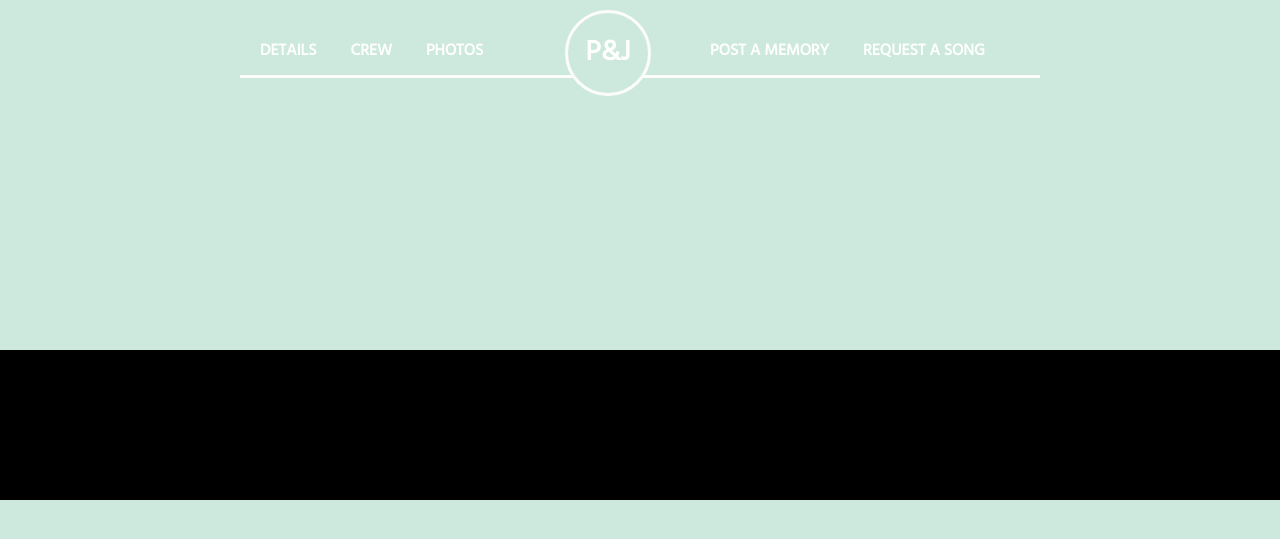
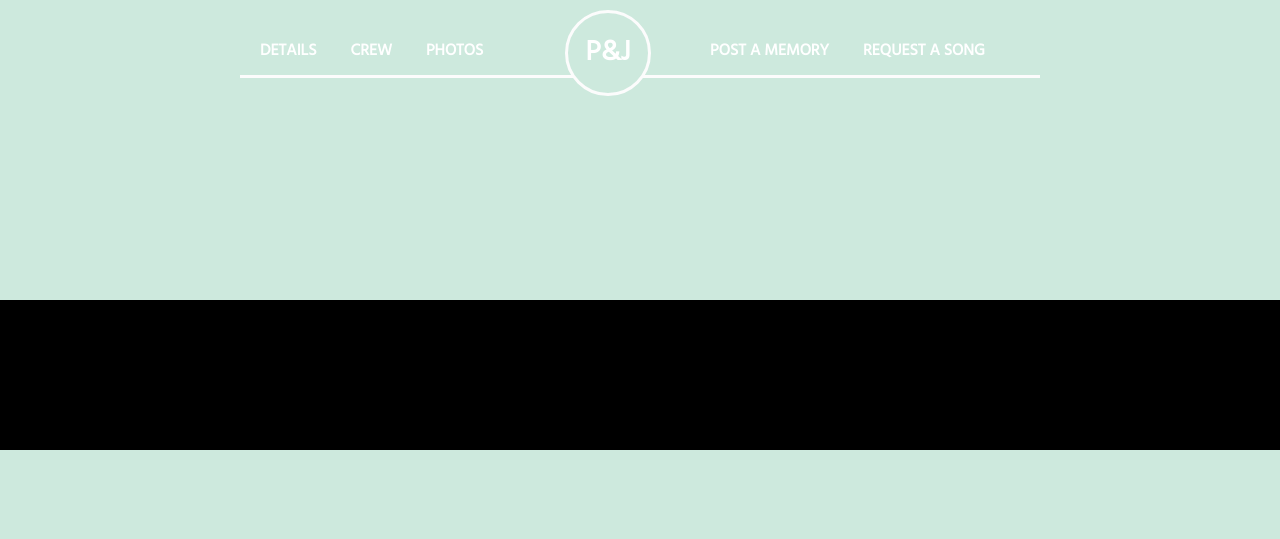
Before and after one commit to phyllisandjohn/phyllisandjohn.github.io, a Jekyll site: the page built from _posts/2016-01-17-post.md, in a window 1280 px wide. Shown: the top 539 px of the page. Built offline with Jekyll 4.4.1, drawn with Linux system fonts in a browser that asks for light colours; comment, search, counter and statistics services are not loaded.

Commit message:
Update post.css

```diff
--- a/css/post.css
+++ b/css/post.css
@@ -2,7 +2,7 @@
   position: absolute;
   z-index: 0;
   top: 50%;
-  margin-top: -100px;
+  margin-top: -300px;
   width: 100%;
 }
 
@@ -10,7 +10,7 @@
   position: absolute;
   z-index: 1;
   top: 50%;
-  margin-top: -100px;
+  margin-top: -150px;
   width: 100%;
   height: 150px;
   background: black;
```
